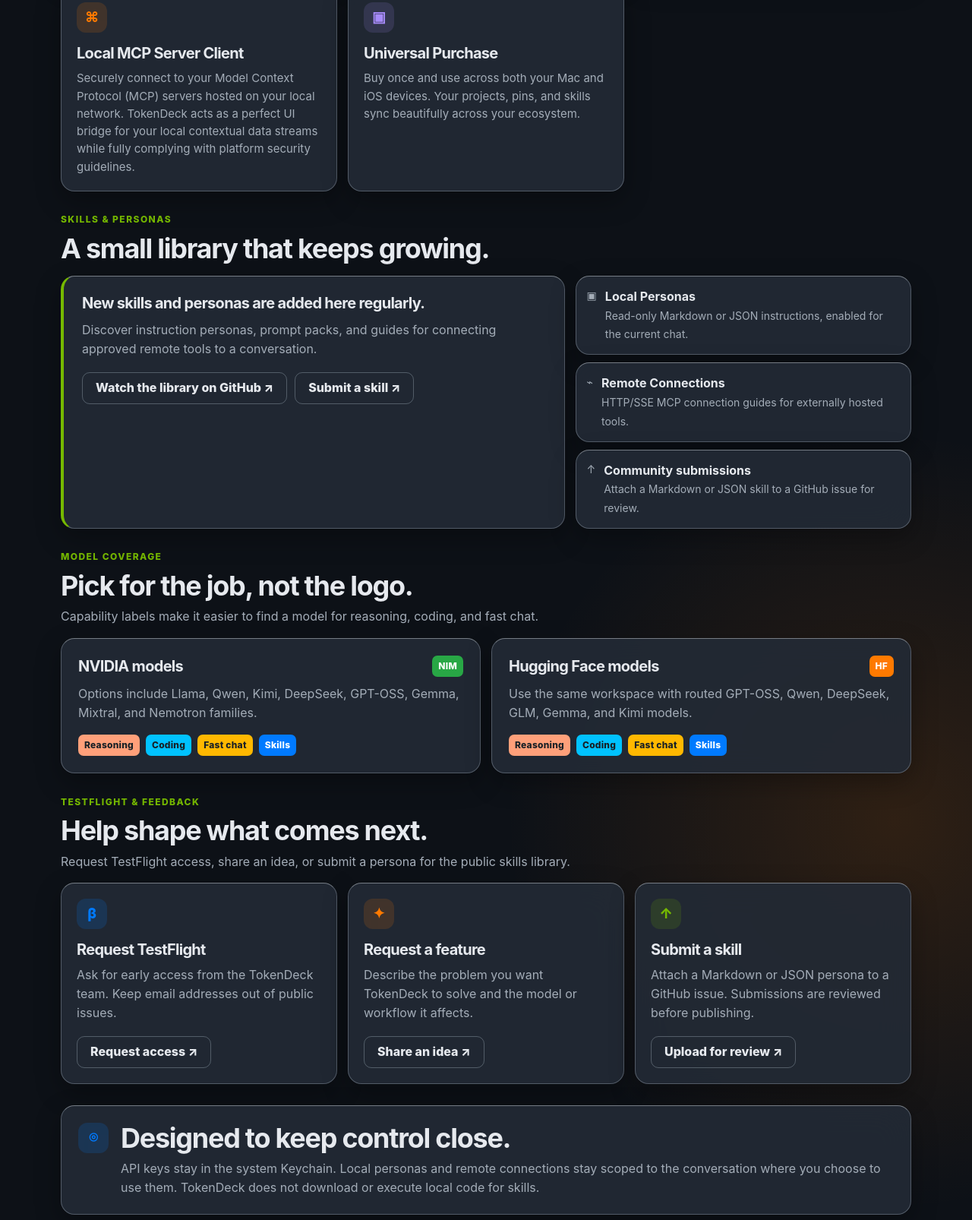
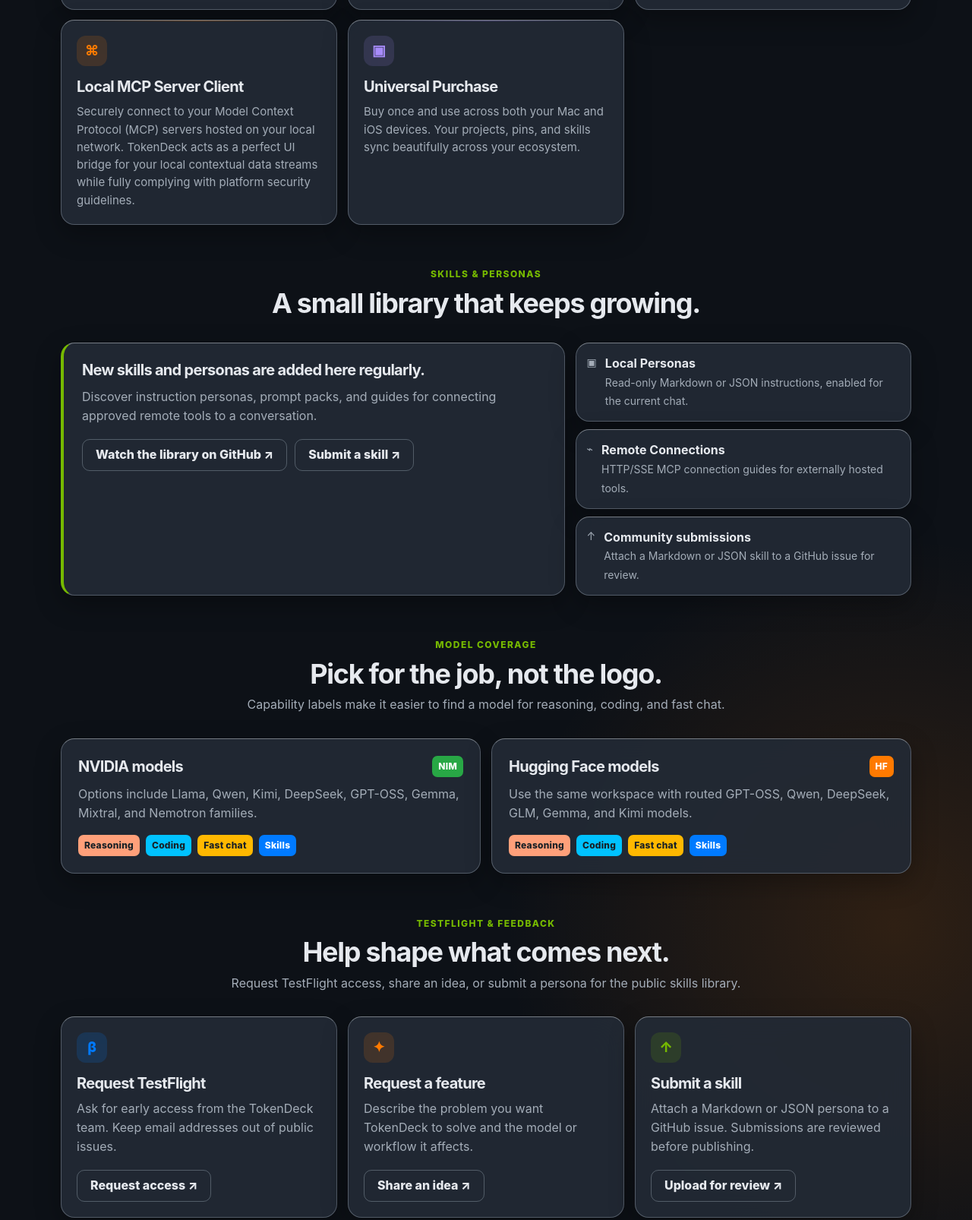
Before and after one commit to p3u1/TokenDeck, a plain HTML site: page index.html in a window 1280 px wide. Shown: the part 1122-2728 px from the top of the page at 76% size. Drawn offline with Linux system fonts and the light colour scheme.

Commit message:
center support sections

```diff
--- a/index.html
+++ b/index.html
@@ -108,6 +108,8 @@
 
       .section-heading { max-width: 720px; margin-bottom: 16px; }
       .section-heading p:not(.eyebrow) { margin: 8px 0 0; color: var(--muted); }
+      .content-section { margin-top: 56px; }
+      .content-section .section-heading { margin: 0 auto 32px; text-align: center; }
       .grid { display: grid; grid-template-columns: repeat(3, 1fr); gap: 14px; }
       .card { padding: 20px; }
       .card p { margin: 10px 0 0; color: var(--muted); }
@@ -250,7 +252,7 @@
         </div>
       </section>
 
-      <section id="features" aria-labelledby="features-title">
+      <section class="content-section" id="features" aria-labelledby="features-title">
         <div class="section-heading">
           <p class="eyebrow">THE WORKSPACE</p>
           <h2 id="features-title">Everything you need to master your AI workflow.</h2>
@@ -285,7 +287,7 @@
         </div>
       </section>
 
-      <section id="skills" aria-labelledby="skills-title">
+      <section class="content-section" id="skills" aria-labelledby="skills-title">
         <div class="section-heading">
           <p class="eyebrow">SKILLS &amp; PERSONAS</p>
           <h2 id="skills-title">A small library that keeps growing.</h2>
@@ -307,7 +309,7 @@
         </div>
       </section>
 
-      <section id="models" aria-labelledby="models-title">
+      <section class="content-section" id="models" aria-labelledby="models-title">
         <div class="section-heading">
           <p class="eyebrow">MODEL COVERAGE</p>
           <h2 id="models-title">Pick for the job, not the logo.</h2>
@@ -327,7 +329,7 @@
         </div>
       </section>
 
-      <section id="requests" aria-labelledby="requests-title">
+      <section class="content-section" id="requests" aria-labelledby="requests-title">
         <div class="section-heading">
           <p class="eyebrow">TESTFLIGHT &amp; FEEDBACK</p>
           <h2 id="requests-title">Help shape what comes next.</h2>
```
